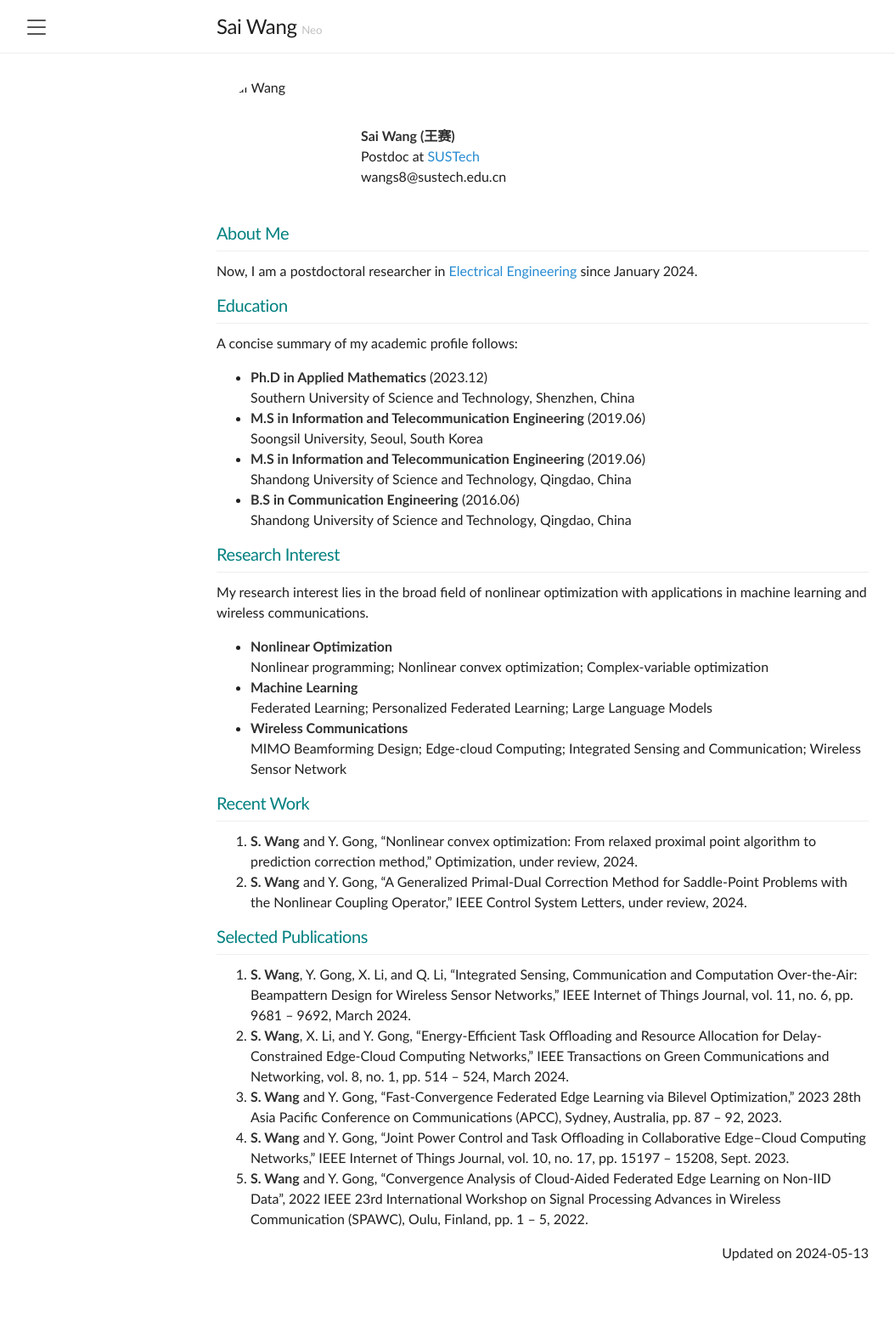
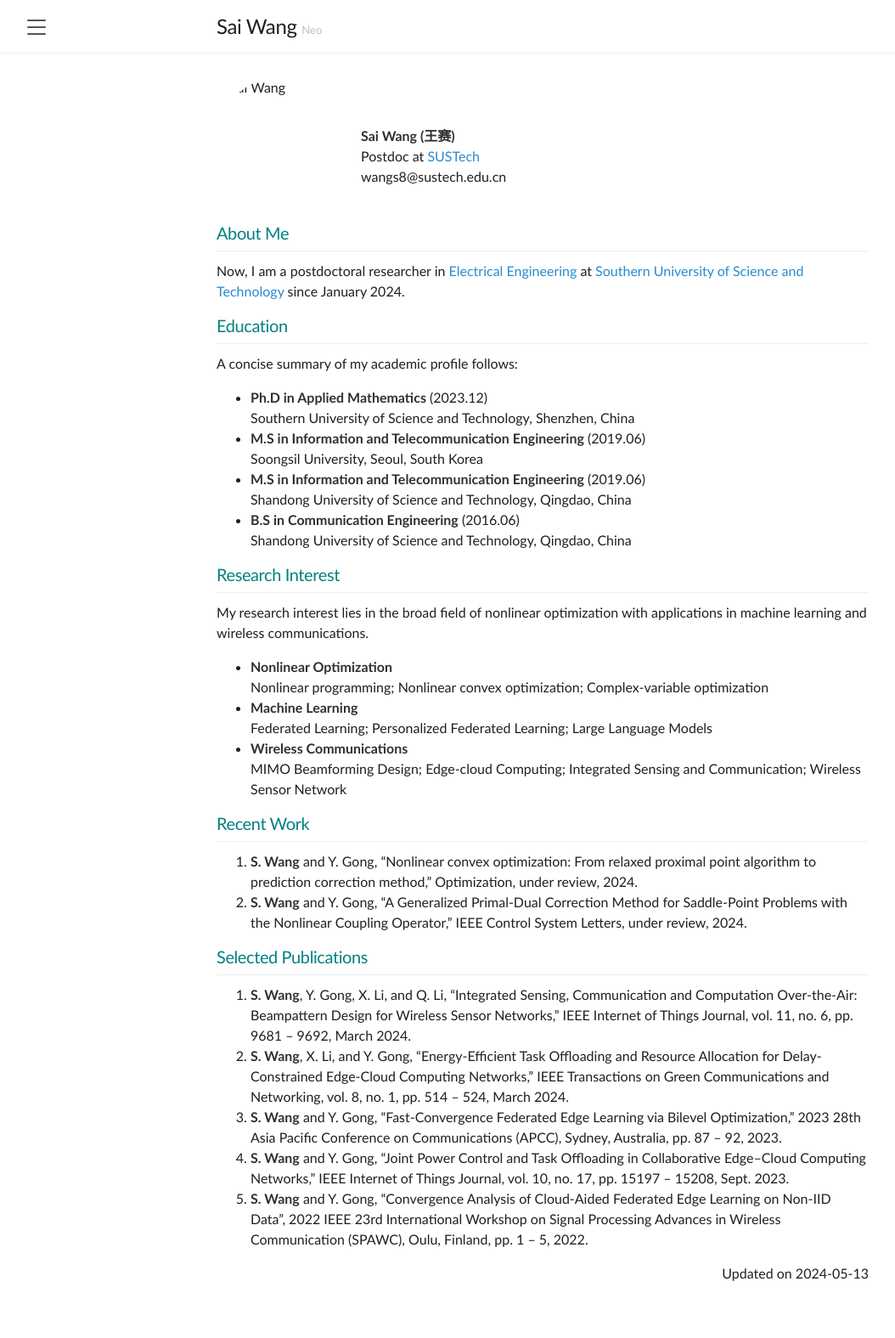
Before and after one commit to Alxendweb/alxendweb.github.io, a Jekyll site: the page built from _posts/2024-05-12-cv.md, in a window 1280 px wide. Shown: the whole page at 85% size, without its empty margins (1-1055 px from the left). Built offline with Jekyll 4.4.1, drawn with Linux system fonts in a browser that asks for light colours; before the commit the page ends 1551 px from its top, so only the background shows below that.

Commit message:
Update 2024-05-12-cv.md

```diff
--- a/_posts/2024-05-12-cv.md
+++ b/_posts/2024-05-12-cv.md
@@ -23,7 +23,7 @@
 
 ### About Me
 ---
-Now, I am a postdoctoral researcher in [Electrical Engineering](https://eee.sustech.edu.cn) since January 2024.
+Now, I am a postdoctoral researcher in [Electrical Engineering](https://eee.sustech.edu.cn) at [Southern University of Science and Technology](https://www.sustech.edu.cn) since January 2024.
 ### Education
 ---
 A concise summary of my academic profile follows:
```
